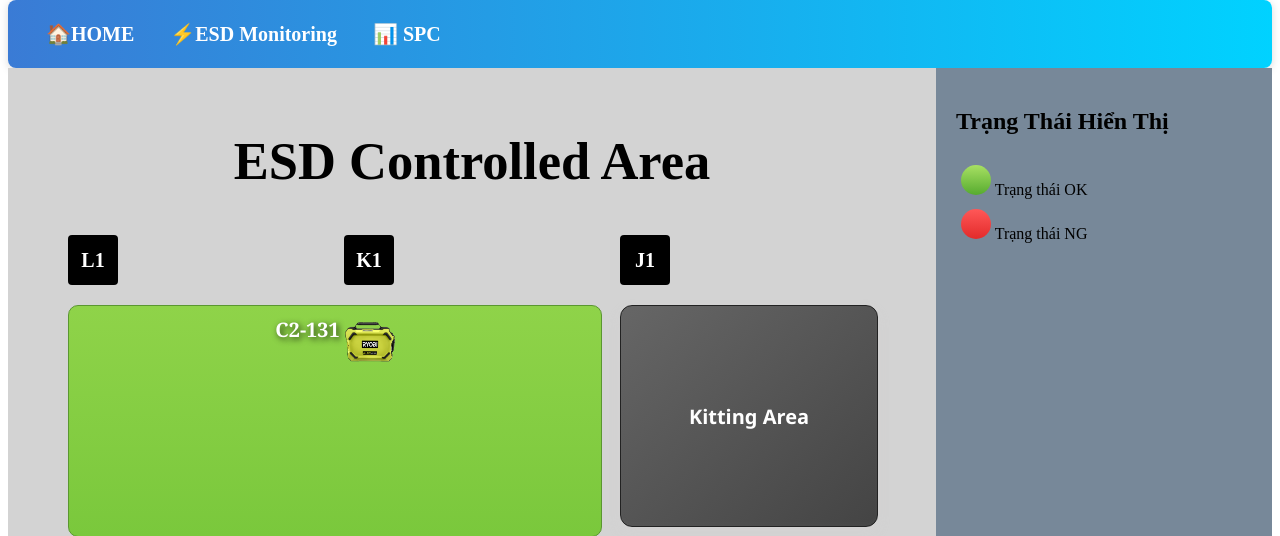
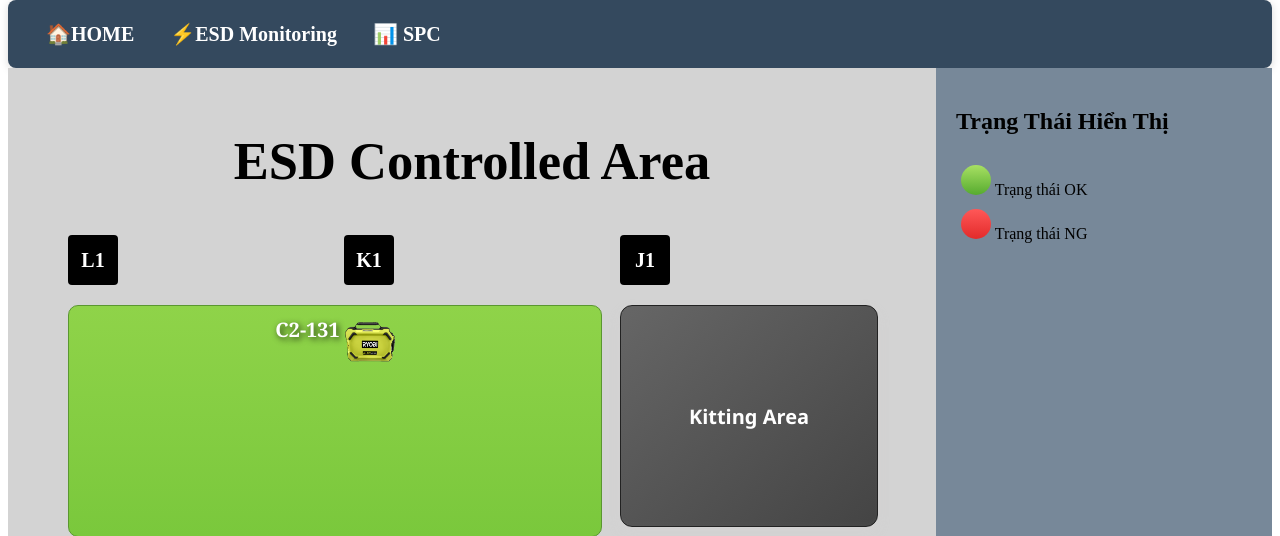
Before and after one commit to temboy92ltd/wirelessesd, a Flask app: page /esd in a window 1280 px wide. Shown: the part 128-664 px from the top of the page. Run offline with Flask 3, Linux system fonts and the light colour scheme.

Commit message:
Update ESD.html

```diff
--- a/templates/ESD.html
+++ b/templates/ESD.html
@@ -17,7 +17,7 @@
 
   /* CSS cho navigation */
     .navigation {
-        background: linear-gradient(to right, #3a7bd5, #00d2ff); /* Gradient xanh biển */
+        background-color: #34495e; /* hoặc rgba(52, 73, 94, 0.8) nếu cần trong suốt */
         padding: 10px 20px;
         overflow: hidden;
         box-shadow: 0 2px 8px rgba(0, 0, 0, 0.15); /* Đổ bóng nhẹ */
```
